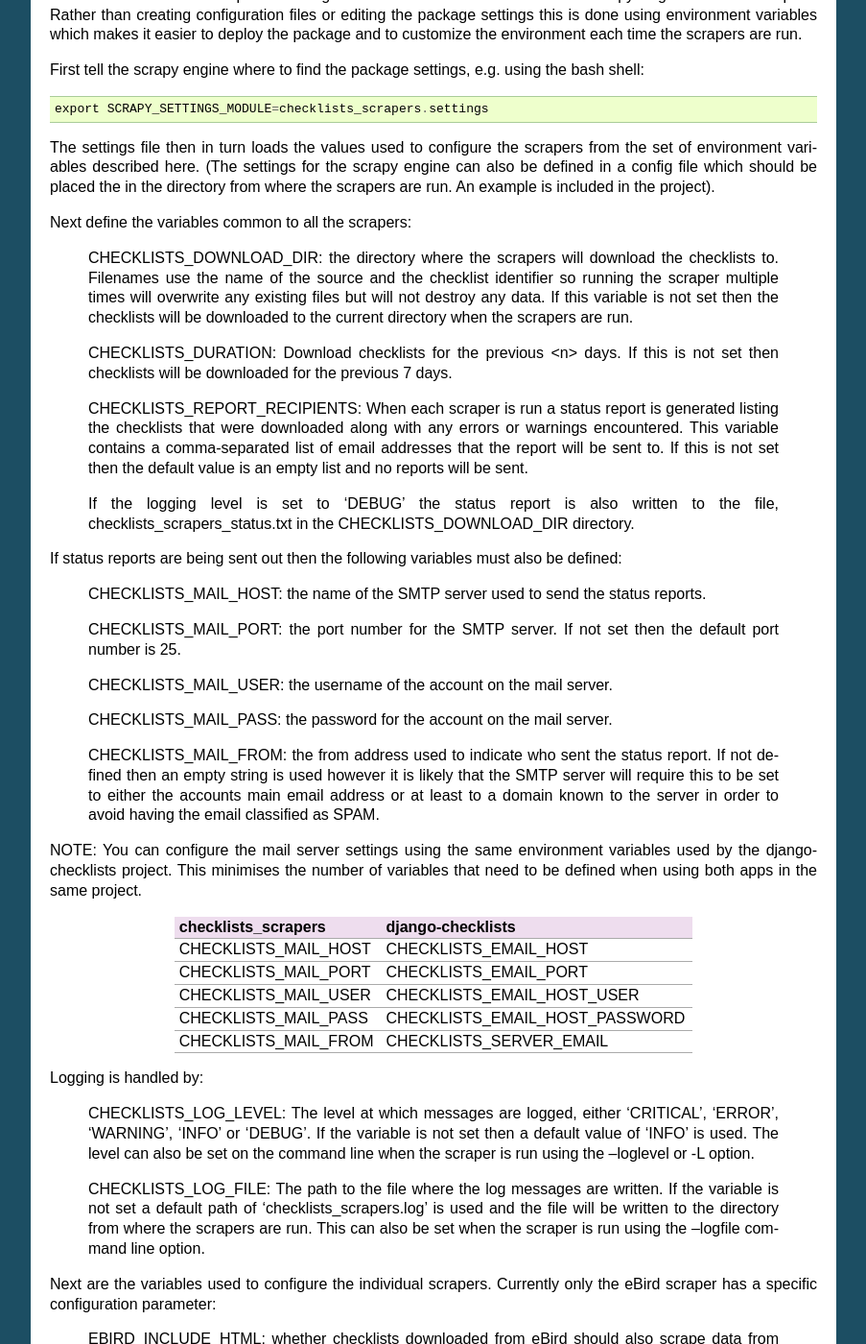
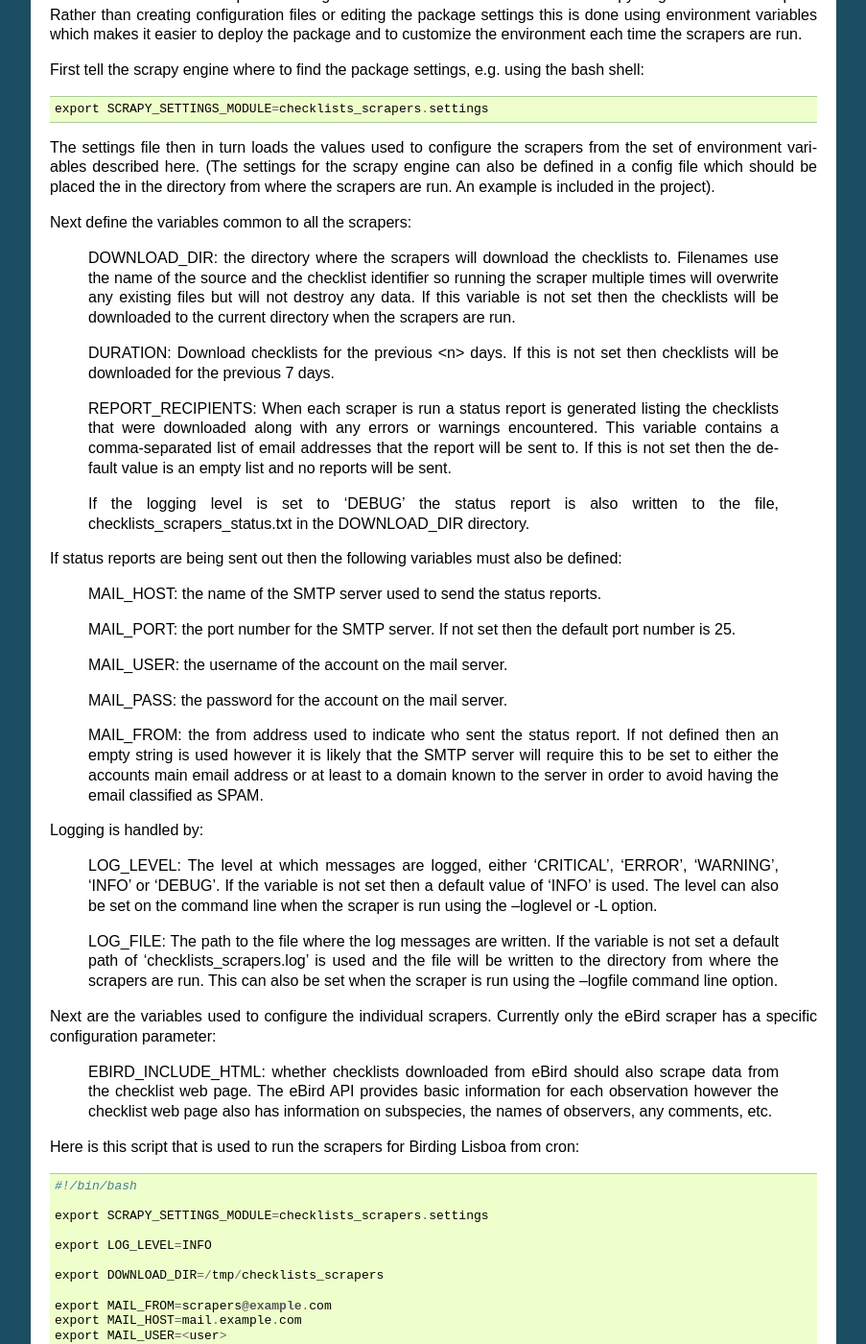
Before and after one commit to StuartMacKay/checklisting, a Sphinx documentation site: the page built from docs/source/install.rst, in a window 1280 px wide and 1400 px high, scrolled down 268 px. Shown: the whole window at 96% size, without its empty margins (198-1101 px from the left). Built offline with Sphinx 7.4.7, drawn with Linux system fonts in a browser that asks for light colours; some of the changed text lies outside the part shown.

Commit message:
Removed CHECKLISTS_ prefix from settings and package constants.

```diff
--- a/CHANGELOG.txt
+++ b/CHANGELOG.txt
@@ -3,6 +3,7 @@ Version 0.2
 
   * Cleaned up organisation of docs source files.
 
+  * Removed CHECKLISTS_ prefix from settings and package constants.
 
 Version 0.1.1
 -------------
--- a/docs/source/install.rst
+++ b/docs/source/install.rst
@@ -29,72 +29,53 @@ in the project).
 
 Next define the variables common to all the scrapers:
 
-    CHECKLISTS_DOWNLOAD_DIR: the directory where the scrapers will download
+    DOWNLOAD_DIR: the directory where the scrapers will download
     the checklists to. Filenames use the name of the source and the checklist
     identifier so running the scraper multiple times will overwrite any
     existing files but will not destroy any data. If this variable is not
     set then the checklists will be downloaded to the current directory when
     the scrapers are run.
 
-    CHECKLISTS_DURATION: Download checklists for the previous <n> days. If
+    DURATION: Download checklists for the previous <n> days. If
     this is not set then checklists will be downloaded for the previous 7 days.
 
-    CHECKLISTS_REPORT_RECIPIENTS: When each scraper is run a status report
+    REPORT_RECIPIENTS: When each scraper is run a status report
     is generated listing the checklists that were downloaded along with any
     errors or warnings encountered. This variable contains a comma-separated
     list of email addresses that the report will be sent to. If this is not
     set then the default value is an empty list and no reports will be sent.
 
     If the logging level is set to 'DEBUG' the status report is also written
-    to the file, checklists_scrapers_status.txt in the CHECKLISTS_DOWNLOAD_DIR
+    to the file, checklists_scrapers_status.txt in the DOWNLOAD_DIR
     directory.
 
 If status reports are being sent out then the following variables must also
 be defined:
 
-    CHECKLISTS_MAIL_HOST: the name of the SMTP server used to send the
+    MAIL_HOST: the name of the SMTP server used to send the
     status reports.
 
-    CHECKLISTS_MAIL_PORT: the port number for the SMTP server. If not set
+    MAIL_PORT: the port number for the SMTP server. If not set
     then the default port number is 25.
 
-    CHECKLISTS_MAIL_USER: the username of the account on the mail server.
+    MAIL_USER: the username of the account on the mail server.
 
-    CHECKLISTS_MAIL_PASS: the password for the account on the mail server.
+    MAIL_PASS: the password for the account on the mail server.
 
-    CHECKLISTS_MAIL_FROM: the from address used to indicate who sent the
+    MAIL_FROM: the from address used to indicate who sent the
     status report. If not defined then an empty string is used however it is
     likely that the SMTP server will require this to be set to either the
     accounts main email address or at least to a domain known to the server
     in order to avoid having the email classified as SPAM.
 
-NOTE: You can configure the mail server settings using the same environment
-variables used by the django-checklists project. This minimises the number
-of variables that need to be defined when using both apps in the same project.
-
-+----------------------+--------------------------------+
-| checklists_scrapers  | django-checklists              |
-+======================+================================+
-| CHECKLISTS_MAIL_HOST | CHECKLISTS_EMAIL_HOST          |
-+----------------------+--------------------------------+
-| CHECKLISTS_MAIL_PORT | CHECKLISTS_EMAIL_PORT          |
-+----------------------+--------------------------------+
-| CHECKLISTS_MAIL_USER | CHECKLISTS_EMAIL_HOST_USER     |
-+----------------------+--------------------------------+
-| CHECKLISTS_MAIL_PASS | CHECKLISTS_EMAIL_HOST_PASSWORD |
-+----------------------+--------------------------------+
-| CHECKLISTS_MAIL_FROM | CHECKLISTS_SERVER_EMAIL        |
-+----------------------+--------------------------------+
-
-
 Logging is handled by:
 
-    CHECKLISTS_LOG_LEVEL: The level at which messages are logged, either
+    LOG_LEVEL: The level at which messages are logged, either
     'CRITICAL', 'ERROR', 'WARNING', 'INFO' or 'DEBUG'. If the variable is not
     set then a default value of 'INFO' is used. The level can also be set on
     the command line when the scraper is run using the --loglevel or -L option.
 
-    CHECKLISTS_LOG_FILE: The path to the file where the log messages are
+    LOG_FILE: The path to the file where the log messages are
     written. If the variable is not set a default path of
     'checklists_scrapers.log' is used and the file will be written to the
     directory from where the scrapers are run. This can also be set when the
@@ -115,16 +96,16 @@ cron::
 
     export SCRAPY_SETTINGS_MODULE=checklists_scrapers.settings
 
-    export CHECKLISTS_LOG_LEVEL=INFO
+    export LOG_LEVEL=INFO
 
-    export CHECKLISTS_DOWNLOAD_DIR=/tmp/checklists_scrapers
+    export DOWNLOAD_DIR=/tmp/checklists_scrapers
 
-    export CHECKLISTS_MAIL_FROM=scrapers@example.com
-    export CHECKLISTS_MAIL_HOST=mail.example.com
-    export CHECKLISTS_MAIL_USER=<user>
-    export CHECKLISTS_MAIL_PASS=<password>
+    export MAIL_FROM=scrapers@example.com
+    export MAIL_HOST=mail.example.com
+    export MAIL_USER=<user>
+    export MAIL_PASS=<password>
 
-    export CHECKLISTS_REPORT_RECIPIENTS=admins@example.com
+    export REPORT_RECIPIENTS=admins@example.com
 
     source /home/project/venv/bin/activate
     cd /home/project
--- a/docs/source/scraping.rst
+++ b/docs/source/scraping.rst
@@ -15,13 +15,10 @@ overridden on the command line when the scrapers are run using the -s option::
 
     scrapy crawl ebird -s DOWNLOAD_DIR=/path/to/dir
 
-Note that the "CHECKLISTING" prefix from the environment variable name is
-dropped.
-
 See the docs for each scraper to get a list of the command line arguments.
 
 If you have defined the settings for a mail server and the setting
-CHECKLISTS_REPORT_RECIPIENTS then a status report will be sent out each time
+REPORT_RECIPIENTS then a status report will be sent out each time
 the scrapers are run. The report contains a list of the checklist downloaded
 along with an errors (complete with stack traces) and any warnings::
 
```
Also changed, not shown: README.rst (+11 -16 lines), 6 other files.
